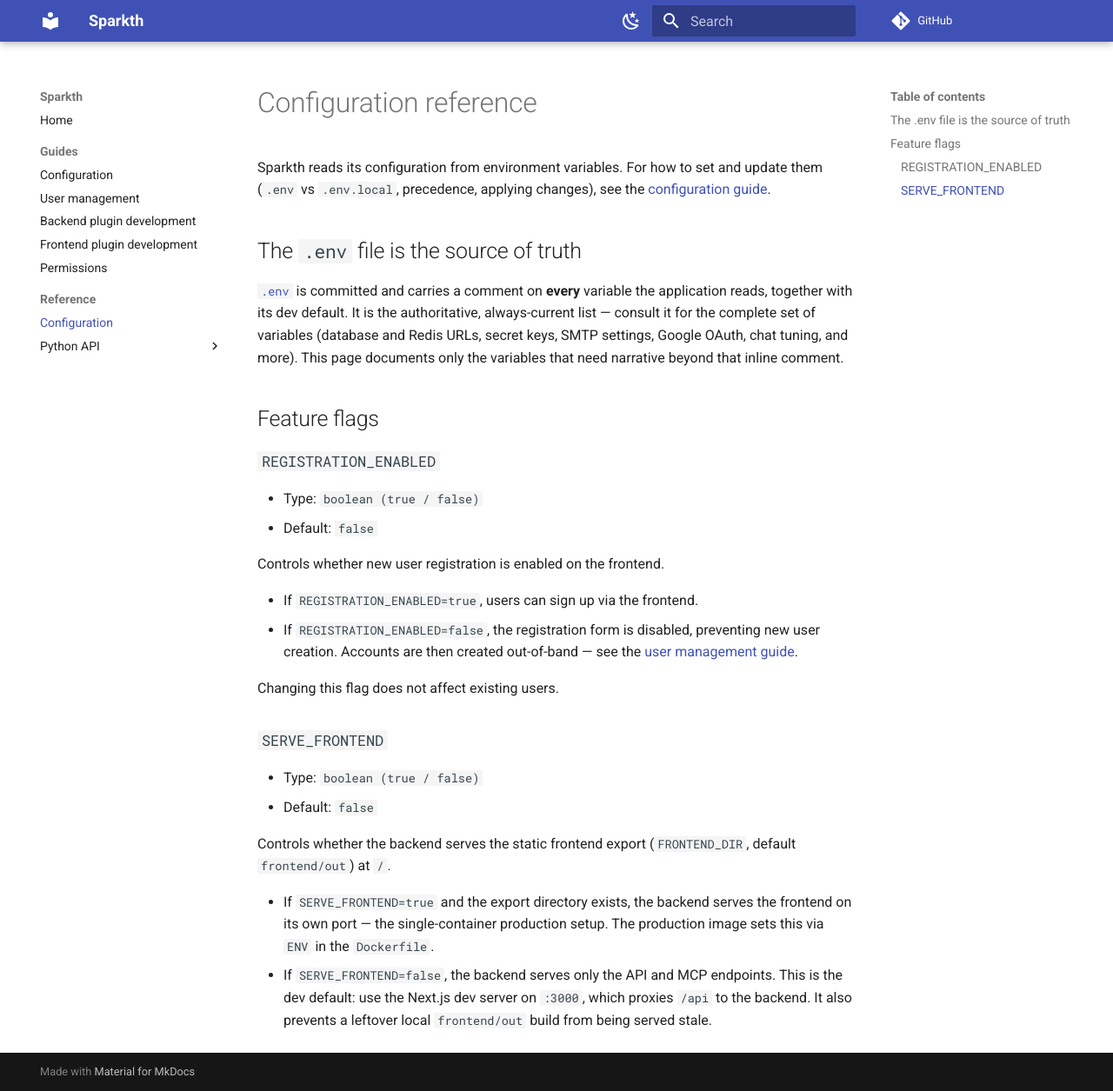
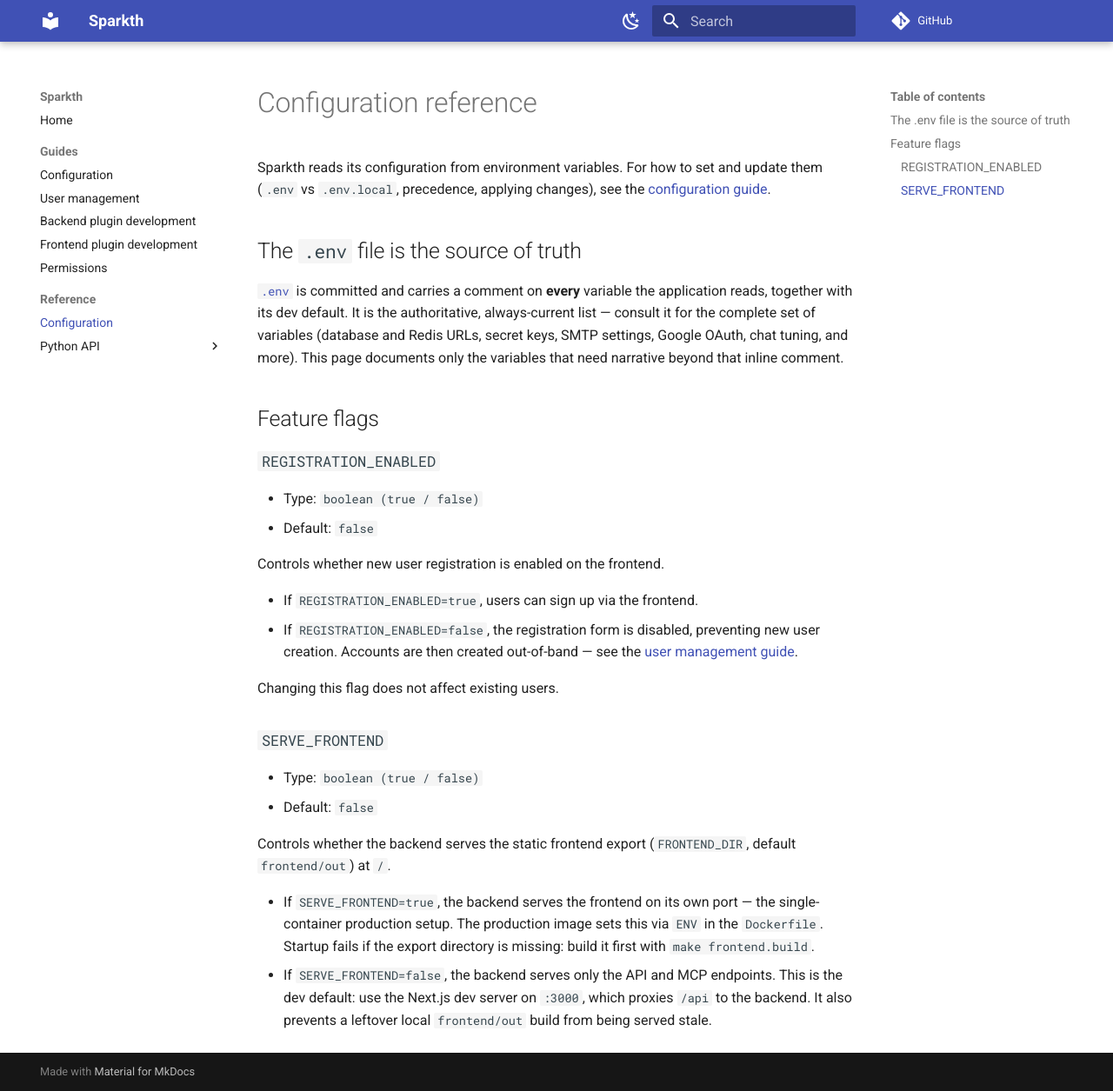
Before and after one commit to edly-io/sparkth, an MkDocs documentation site: the page built from docs/reference/configuration.md, in a window 1280 px wide and 1255 px high. Shown: the whole window at 87% size. Built offline with MkDocs 1.6.1 and Material for MkDocs 9.7.7, drawn with Linux system fonts in a browser that asks for light colours; comment, search, counter and statistics services are not loaded.

Commit message:
fix(core): fail startup when frontend export directory is missing
Serving the app without the frontend it was configured to serve is never
intended, so a missing FRONTEND_DIR must abort startup instead of silently
mounting nothing. StaticFiles already raises RuntimeError for a missing
directory, so the existence check is dropped rather than replaced.

Co-Authored-By: Claude Fable 5 <noreply@anthropic.com>

```diff
--- a/docs/reference/configuration.md
+++ b/docs/reference/configuration.md
@@ -36,9 +36,10 @@ Changing this flag does not affect existing users.
 Controls whether the backend serves the static frontend export (`FRONTEND_DIR`,
 default `frontend/out`) at `/`.
 
-- If `SERVE_FRONTEND=true` and the export directory exists, the backend serves the
-  frontend on its own port — the single-container production setup. The production
-  image sets this via `ENV` in the `Dockerfile`.
+- If `SERVE_FRONTEND=true`, the backend serves the frontend on its own port — the
+  single-container production setup. The production image sets this via `ENV` in the
+  `Dockerfile`. Startup fails if the export directory is missing: build it first with
+  `make frontend.build`.
 - If `SERVE_FRONTEND=false`, the backend serves only the API and MCP endpoints. This is
   the dev default: use the Next.js dev server on `:3000`, which proxies `/api` to the
   backend. It also prevents a leftover local `frontend/out` build from being served
```
Also changed, not shown: 2 other files.
